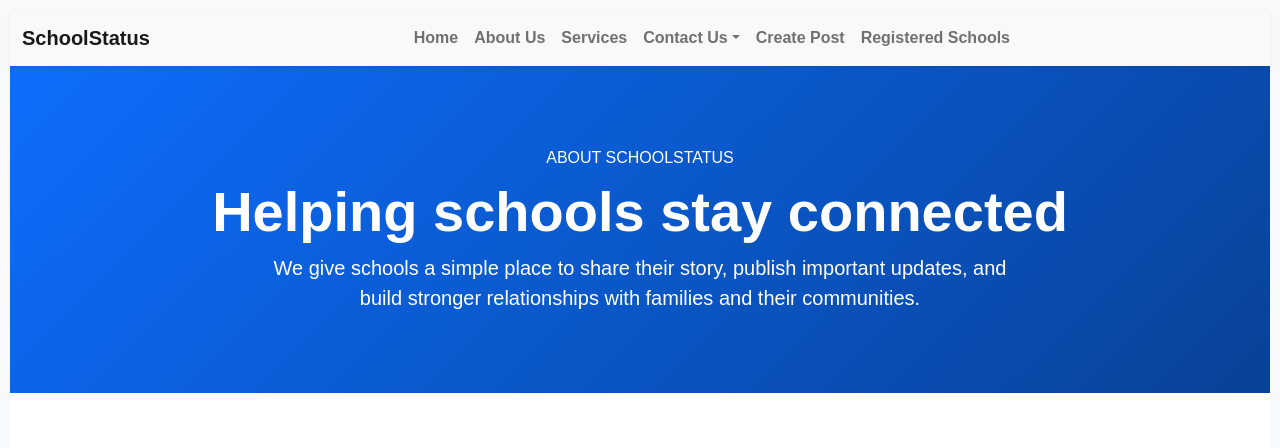
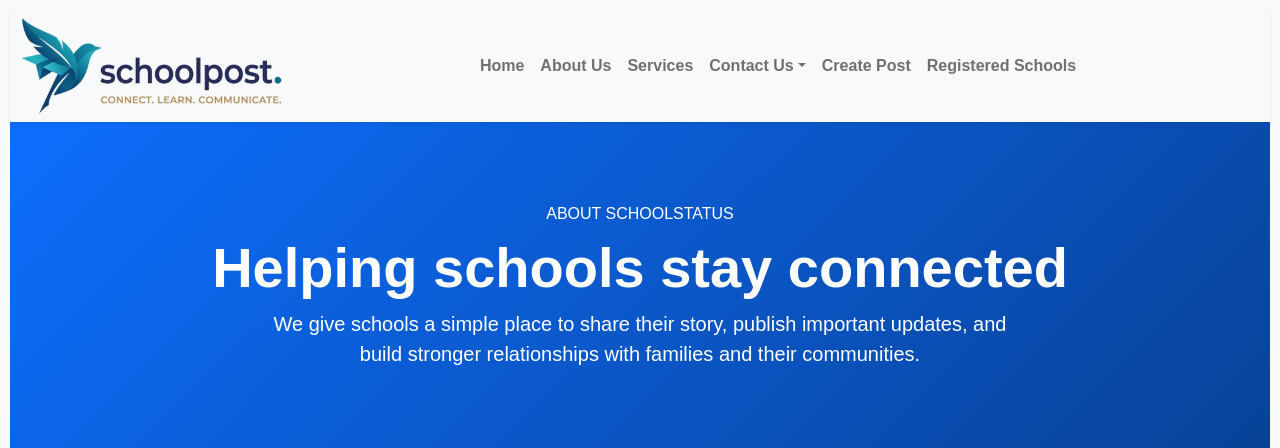
Before and after one commit to Regan-Maker/schoolposts, a PHP site: page /about.php in a window 1280 px wide. Shown: the top 448 px of the page. Run offline with PHP 8.4, Linux system fonts and the light colour scheme.

Commit message:
Add Schoolpost navbar logo
Co-authored-by: Copilot <223556219+Copilot@users.noreply.github.com>

```diff
--- a/navbar.php
+++ b/navbar.php
@@ -13,7 +13,9 @@ if (isset($_SESSION['username']) && $_SESSION['username'] !== '') {
 
 <nav class="navbar navbar-expand-lg navbar-light bg-light shadow-sm">
   <div class="container-fluid">
-    <a class="navbar-brand fw-bold" href="index.php">SchoolStatus</a>
+    <a class="navbar-brand schoolpost-brand" href="index.php" aria-label="Schoolpost home">
+      <img src="images/schoolpost-logo.png" alt="Schoolpost. Connect. Learn. Communicate.">
+    </a>
     <button class="navbar-toggler" type="button" data-bs-toggle="collapse" data-bs-target="#mainNavigation" aria-controls="mainNavigation" aria-expanded="false" aria-label="Toggle navigation">
       <span class="navbar-toggler-icon"></span>
     </button>
--- a/style.css
+++ b/style.css
@@ -194,6 +194,26 @@
         position: absolute;
         right: 0;
     }
+}
+
+.schoolpost-brand {
+    position: relative;
+    display: block;
+    flex: 0 1 auto;
+    width: clamp(180px, 55vw, 260px);
+    aspect-ratio: 65 / 24;
+    padding: 0;
+    overflow: hidden;
+}
+
+.schoolpost-brand img {
+    position: absolute;
+    top: -64.6%;
+    left: -25.4%;
+    width: 150%;
+    max-width: none;
+    height: auto;
+    mix-blend-mode: multiply;
 }
 
 .whatsapp-float {
```
Also changed, not shown: images/schoolpost-logo.png (added).
